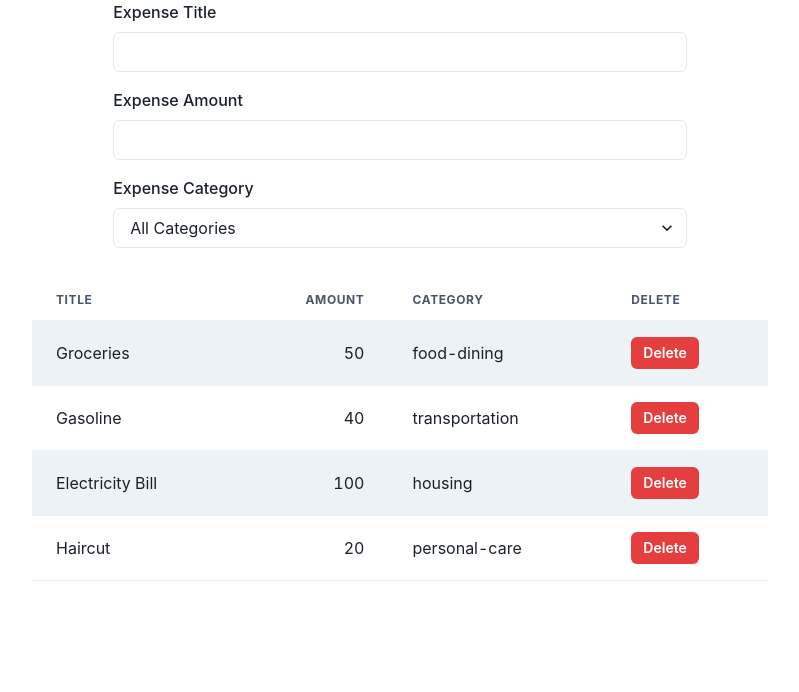
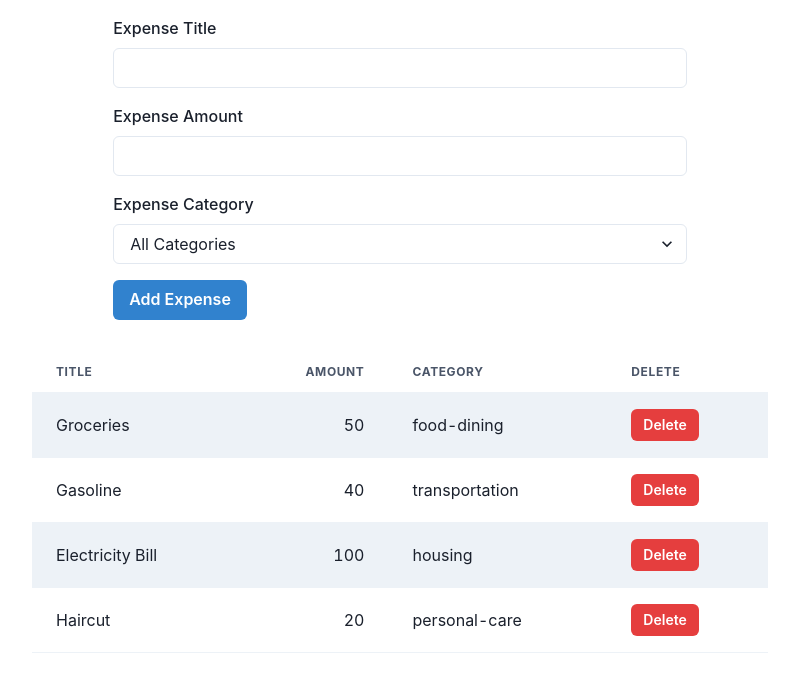
Before and after one commit to surajbera/rfh-with-zod, a React (Vite) app: page / in a window 1280 px wide. Shown: the top 692 px of the page, without its empty margins (240-1039 px from the left). Built offline with nearby package versions, Linux system fonts and the light colour scheme.

Commit message:
dummy commit

```diff
--- a/src/components/ExpenseForm.tsx
+++ b/src/components/ExpenseForm.tsx
@@ -7,19 +7,21 @@ import {
   NumberInputField,
   Select,
   VStack,
+  Button,
+  Box,
 } from '@chakra-ui/react';
 
 export default function ExpenseForm() {
   return (
     <>
+      <Box pt={4}>
         <form>
-        <VStack spacing={4}>
+          <VStack spacing={4} align='start'>
             {/* Expense Title */}
             <FormControl id='expense-title'>
               <FormLabel>Expense Title</FormLabel>
               <Input type='text' name='expense-title' />
             </FormControl>
-
             {/* Expense Amount */}
             <FormControl id='expense-amount'>
               <FormLabel>Expense Amount</FormLabel>
@@ -27,7 +29,6 @@ export default function ExpenseForm() {
                 <NumberInputField name='expense-amount' />
               </NumberInput>
             </FormControl>
-
             {/* Expense Category */}
             <FormControl id='expense-category'>
               <FormLabel>Expense Category</FormLabel>
@@ -39,8 +40,13 @@ export default function ExpenseForm() {
                 <option value='personal-care'>Personal Care</option>
               </Select>
             </FormControl>
+            {/* Submit Button */}
+            <Button type='submit' colorScheme='blue'>
+              Add Expense
+            </Button>
           </VStack>
         </form>
+      </Box>
     </>
   );
 }
```
Lines whose indentation alone changed are shown as unchanged.
